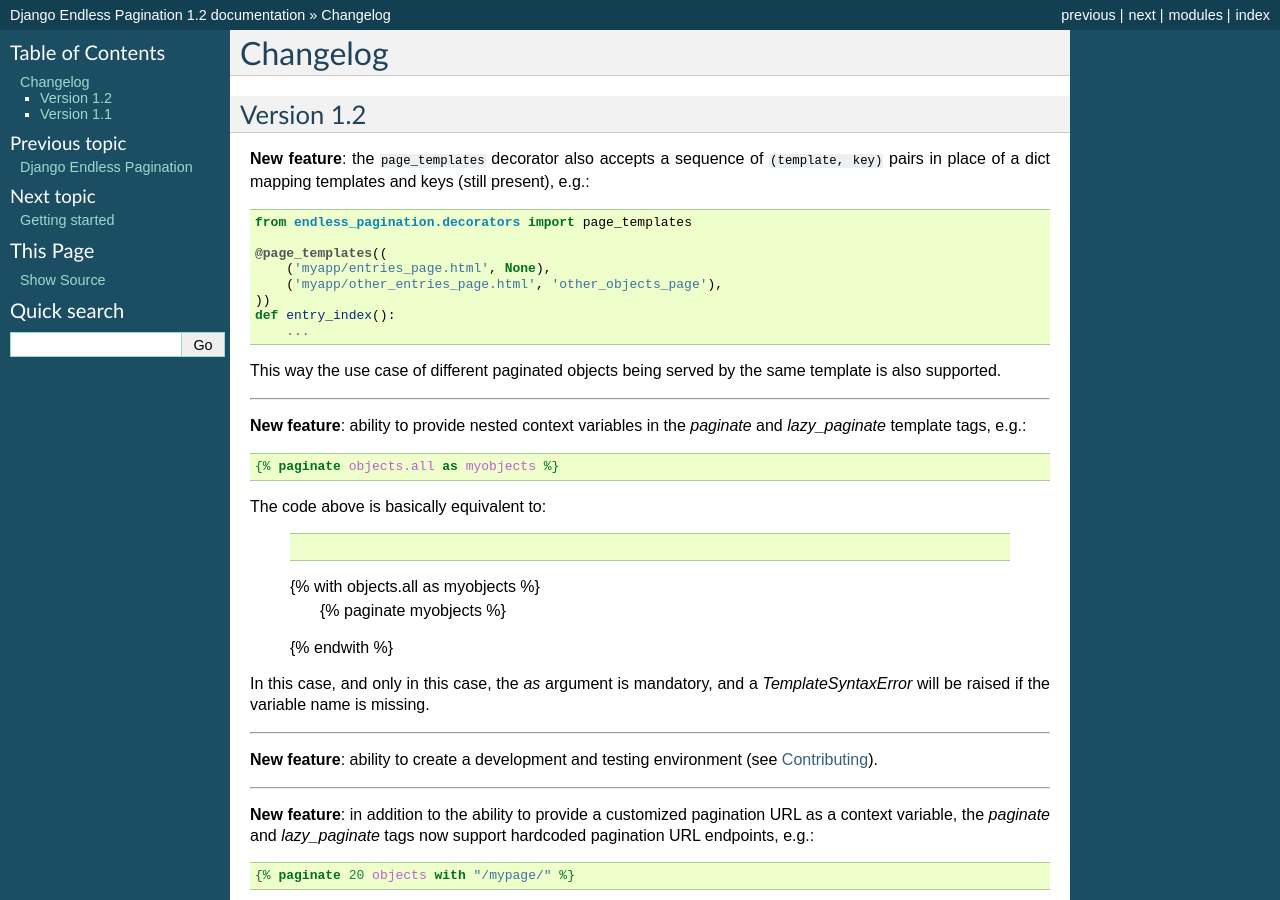
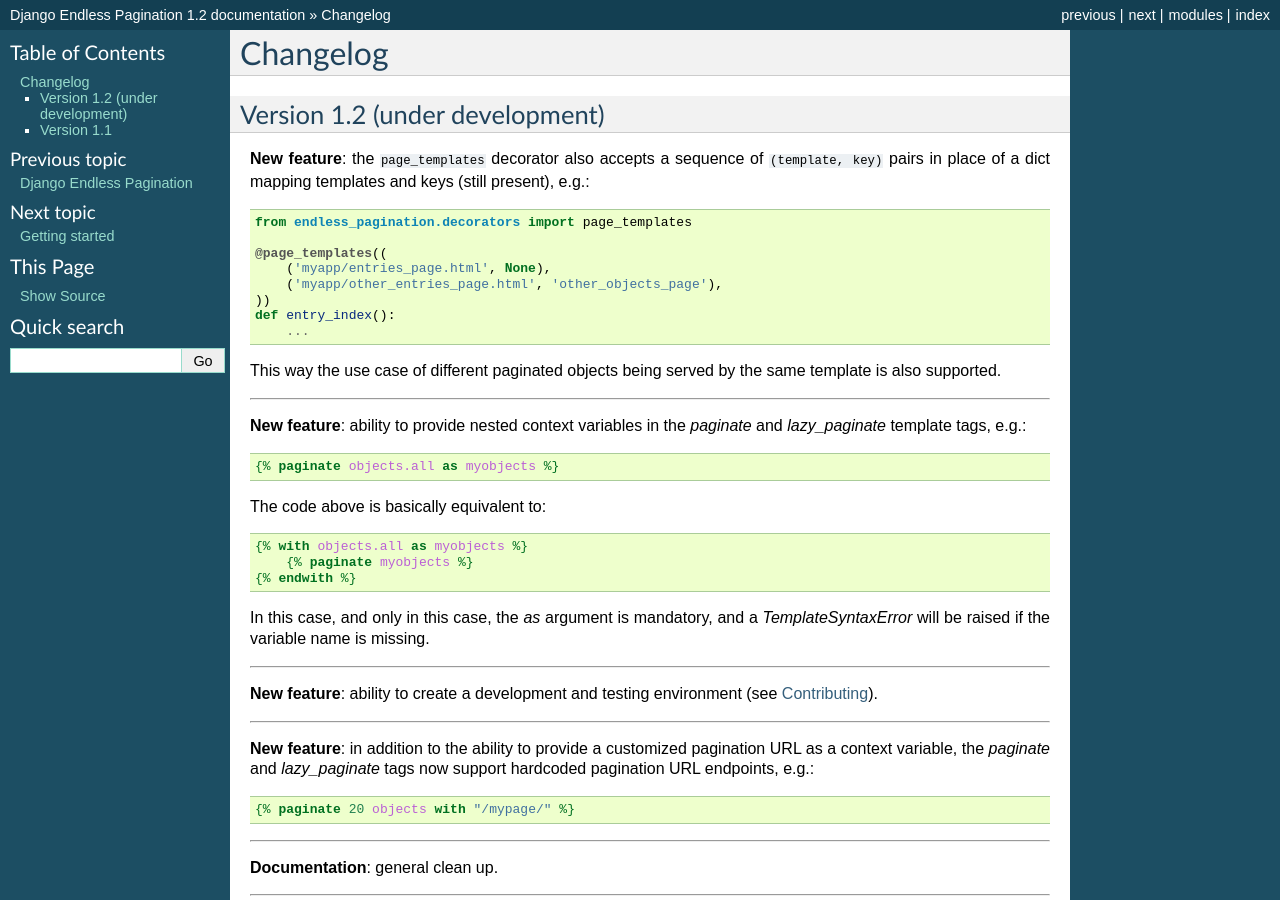
Before and after one commit to frankban/django-endless-pagination, a Sphinx documentation site: the page built from doc/changelog.rst, in a window 1280 px wide and 900 px high. Built offline with Sphinx 7.4.7, drawn with Linux system fonts in a browser that asks for light colours.

```diff
--- a/doc/changelog.rst
+++ b/doc/changelog.rst
@@ -1,8 +1,8 @@
 Changelog
 =========
 
-Version 1.2
-~~~~~~~~~~~
+Version 1.2 (under development)
+~~~~~~~~~~~~~~~~~~~~~~~~~~~~~~~
 
 **New feature**: the ``page_templates`` decorator also accepts a sequence
 of ``(template, key)`` pairs in place of a dict mapping templates and keys
@@ -31,7 +31,7 @@ same template is also supported.
 
 The code above is basically equivalent to:
 
-    .. code-block:: html+django
+.. code-block:: html+django
 
     {% with objects.all as myobjects %}
         {% paginate myobjects %}
--- a/doc/index.rst
+++ b/doc/index.rst
@@ -26,4 +26,5 @@ Contents:
    customization
    generic_views
    contributing
+   contacts
    thanks
```
Also changed, not shown: doc/contacts.rst (added, +21 -0 lines).
